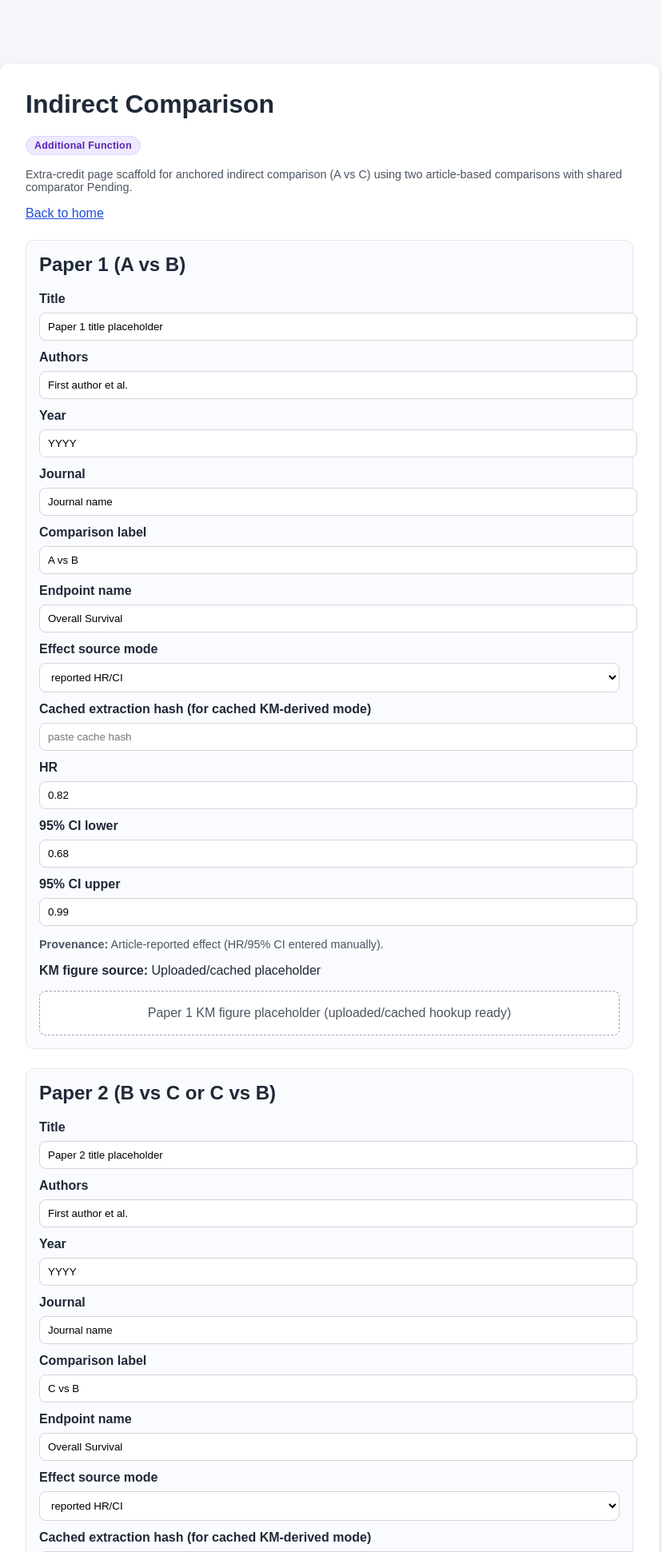
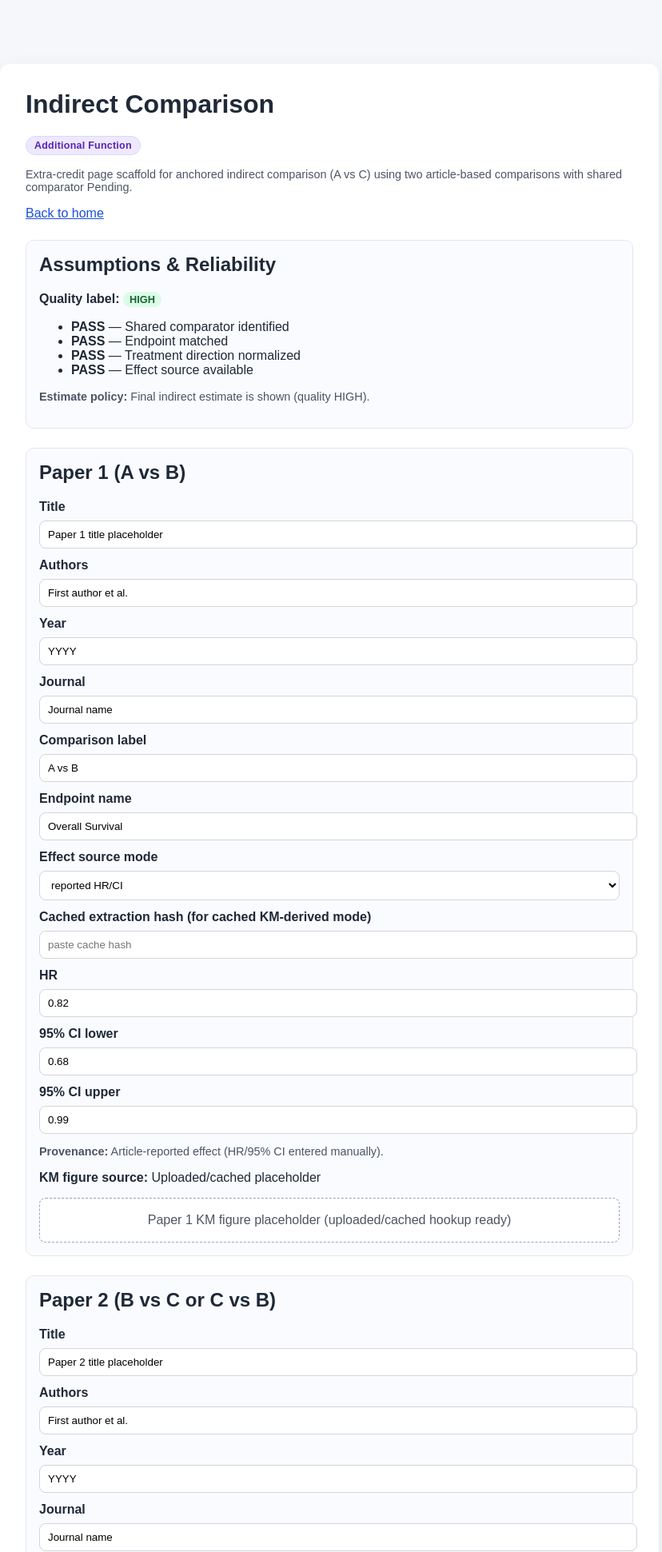
Before and after one commit to Scott-Zhu/km-logrank-webapp, a Flask app: page /indirect-comparison in a window 1280 px wide. Shown: the top 1941 px of the page at 80% size, without its empty margins (228-1056 px from the left). Run offline with Flask 3, Linux system fonts and the light colour scheme.

Commit message:
Add assumptions and quality panel for indirect comparison

```diff
--- a/app.py
+++ b/app.py
@@ -606,6 +606,60 @@ def _run_anchored_indirect_comparison(paper_1: dict, paper_2: dict) -> dict:
     }
 
 
+def _build_indirect_quality_panel(paper_1: dict, paper_2: dict, effect_source_available: bool) -> dict:
+    endpoint_matched = paper_1["endpoint_name"].strip().lower() == paper_2["endpoint_name"].strip().lower()
+
+    comparator_identified = False
+    directions_normalized = False
+    comparator = ""
+    quality_reasons: list[str] = []
+
+    try:
+        left_1, right_1 = _parse_comparison_label(paper_1["comparison_label"])
+        left_2, right_2 = _parse_comparison_label(paper_2["comparison_label"])
+        overlap = {left_1, right_1}.intersection({left_2, right_2})
+        comparator_identified = len(overlap) == 1
+        if comparator_identified:
+            comparator = next(iter(overlap))
+            _normalize_to_comparator(left_1, right_1, 0.0, comparator)
+            _normalize_to_comparator(left_2, right_2, 0.0, comparator)
+            directions_normalized = True
+    except ValueError:
+        comparator_identified = False
+        directions_normalized = False
+
+    if not endpoint_matched:
+        quality_reasons.append("Endpoint mismatch between the two direct comparisons.")
+    if not comparator_identified:
+        quality_reasons.append("Shared comparator is ambiguous or missing.")
+    if not directions_normalized:
+        quality_reasons.append("Treatment directions could not be normalized to a shared comparator.")
+    if not effect_source_available:
+        quality_reasons.append("One or both direct effects are unavailable from the selected source.")
+
+    any_cached = paper_1.get("source_mode") == "cached" or paper_2.get("source_mode") == "cached"
+    if not comparator_identified or not endpoint_matched:
+        quality_label = "LOW"
+    elif any_cached:
+        quality_label = "MEDIUM"
+    else:
+        quality_label = "HIGH"
+
+    return {
+        "checks": [
+            {"label": "Shared comparator identified", "passed": comparator_identified},
+            {"label": "Endpoint matched", "passed": endpoint_matched},
+            {"label": "Treatment direction normalized", "passed": directions_normalized},
+            {"label": "Effect source available", "passed": effect_source_available},
+        ],
+        "quality_label": quality_label,
+        "comparator": comparator or "N/A",
+        "reasons": quality_reasons,
+        "is_exploratory": quality_label == "MEDIUM",
+        "suppress_estimate": quality_label == "LOW",
+    }
+
+
 @app.route("/")
 def home():
     return render_template("index.html", manual_group_a="", manual_group_b="")
@@ -656,8 +710,10 @@ def indirect_comparison():
 
     errors: list[str] = []
     anchored_result = None
+    quality_panel = _build_indirect_quality_panel(paper_1, paper_2, effect_source_available=True)
 
     if request.method == "POST":
+        effect_source_available = True
         for paper_label, paper in (("paper_1", paper_1), ("paper_2", paper_2)):
             paper["title"] = request.form.get(f"{paper_label}_title", paper["title"]).strip() or paper["title"]
             paper["authors"] = request.form.get(f"{paper_label}_authors", paper["authors"]).strip() or paper["authors"]
@@ -672,6 +728,7 @@ def indirect_comparison():
 
             if paper["source_mode"] not in {"reported", "cached"}:
                 errors.append(f"{paper_label.replace('_', ' ').title()}: unsupported source mode.")
+                effect_source_available = False
                 continue
 
             if paper["source_mode"] == "cached":
@@ -679,6 +736,7 @@ def indirect_comparison():
                     errors.append(
                         f"{paper_label.replace('_', ' ').title()}: choose a cached extraction hash for KM-derived mode."
                     )
+                    effect_source_available = False
                     continue
                 cached_payload = _load_cached_extraction(paper["cached_hash"])
                 if cached_payload is None:
@@ -686,6 +744,7 @@ def indirect_comparison():
                         f"{paper_label.replace('_', ' ').title()}: no cached extraction found for hash "
                         f"'{paper['cached_hash']}'."
                     )
+                    effect_source_available = False
                     continue
                 try:
                     cached_effect = _derive_cached_effect_estimate(cached_payload, paper["comparison_label"])
@@ -694,6 +753,7 @@ def indirect_comparison():
                     paper["ci_upper"] = float(cached_effect["ci_upper"])
                 except (ValueError, KeyError, TypeError) as exc:
                     errors.append(f"{paper_label.replace('_', ' ').title()}: {exc}")
+                    effect_source_available = False
                     continue
                 paper["provenance_note"] = (
                     f"Derived from cached KM reconstruction (cache hash: {paper['cached_hash']}). "
@@ -715,17 +775,34 @@ def indirect_comparison():
                         f"{paper_label.replace('_', ' ').title()} {field_label}: please enter a numeric value "
                         "(examples: 0.6, 0.82, 1, 1.25, 0.811001)."
                     )
+                    effect_source_available = False
             paper["provenance_note"] = "Article-reported effect (HR/95% CI entered manually)."
 
+        quality_panel = _build_indirect_quality_panel(paper_1, paper_2, effect_source_available)
+
         if not errors:
-            try:
-                anchored_result = _run_anchored_indirect_comparison(paper_1, paper_2)
-                anchored_result["provenance_summary"] = (
-                    f"Paper 1 source: {paper_1['provenance_note']} | "
-                    f"Paper 2 source: {paper_2['provenance_note']}"
+            if quality_panel["suppress_estimate"]:
+                reasons = quality_panel["reasons"] or [
+                    "Indirect estimate suppressed due to low-quality assumptions."
+                ]
+                errors.append(
+                    "Indirect estimate suppressed (quality LOW): "
+                    + " ".join(reasons)
                 )
-            except ValueError as exc:
-                errors.append(str(exc))
+            else:
+                try:
+                    anchored_result = _run_anchored_indirect_comparison(paper_1, paper_2)
+                    anchored_result["provenance_summary"] = (
+                        f"Paper 1 source: {paper_1['provenance_note']} | "
+                        f"Paper 2 source: {paper_2['provenance_note']}"
+                    )
+                    if quality_panel["is_exploratory"]:
+                        anchored_result["quality_note"] = (
+                            "Quality is MEDIUM because one or both direct effects are KM-cache derived; "
+                            "interpret this indirect estimate as exploratory."
+                        )
+                except ValueError as exc:
+                    errors.append(str(exc))
 
     return render_template(
         "indirect_comparison.html",
@@ -735,6 +812,7 @@ def indirect_comparison():
         anchored_result=anchored_result,
         indirect_errors=errors,
         cached_hashes=cached_hashes,
+        quality_panel=quality_panel,
     )
 
 
--- a/static/styles.css
+++ b/static/styles.css
@@ -210,3 +210,26 @@ summary {
   background: #f0f9ff;
   border-color: #bfdbfe;
 }
+
+.quality-label {
+  display: inline-block;
+  padding: 2px 8px;
+  border-radius: 999px;
+  font-size: 0.8rem;
+  font-weight: 700;
+}
+
+.quality-high {
+  background: #dcfce7;
+  color: #166534;
+}
+
+.quality-medium {
+  background: #fef3c7;
+  color: #92400e;
+}
+
+.quality-low {
+  background: #fee2e2;
+  color: #991b1b;
+}
--- a/templates/indirect_comparison.html
+++ b/templates/indirect_comparison.html
@@ -21,6 +21,27 @@
         {% endfor %}
       </section>
       {% endif %}
+      <section class="result-card">
+        <h2>Assumptions & Reliability</h2>
+        <p><strong>Quality label:</strong> <span class="quality-label quality-{{ quality_panel.quality_label|lower }}">{{ quality_panel.quality_label }}</span></p>
+        <ul>
+          {% for check in quality_panel.checks %}
+          <li>
+            <strong>{{ "PASS" if check.passed else "FAIL" }}</strong> — {{ check.label }}
+          </li>
+          {% endfor %}
+        </ul>
+        {% if quality_panel.reasons %}
+        <p class="small-note"><strong>Notes:</strong> {{ quality_panel.reasons|join(" ") }}</p>
+        {% endif %}
+        {% if quality_panel.quality_label == "LOW" %}
+        <p class="small-note"><strong>Estimate policy:</strong> Final indirect estimate is suppressed because quality is LOW.</p>
+        {% elif quality_panel.quality_label == "MEDIUM" %}
+        <p class="small-note"><strong>Estimate policy:</strong> Final indirect estimate is shown, but marked exploratory.</p>
+        {% else %}
+        <p class="small-note"><strong>Estimate policy:</strong> Final indirect estimate is shown (quality HIGH).</p>
+        {% endif %}
+      </section>
 
       <form action="{{ url_for('indirect_comparison') }}" method="post">
 
@@ -110,9 +131,18 @@
         <p><strong>z-score:</strong> {{ "%.4f"|format(anchored_result.z_score) }}</p>
         <p><strong>p-value:</strong> {{ "%.6f"|format(anchored_result.p_value) }}</p>
         <p><strong>Interpretation:</strong> {{ anchored_result.interpretation }}</p>
+        {% if anchored_result.quality_note %}
+        <p class="small-note"><strong>Quality note:</strong> {{ anchored_result.quality_note }}</p>
+        {% endif %}
         <p class="small-note"><strong>Provenance summary:</strong> {{ anchored_result.provenance_summary }}</p>
         {% else %}
-        <p class="small-note">Enter article-provided HR + 95% CI values for both direct comparisons, then click compute.</p>
+        <p class="small-note">
+          {% if quality_panel.quality_label == "LOW" %}
+          Estimate suppressed due to LOW quality assumptions. Resolve the failed checks above to enable calculation.
+          {% else %}
+          Enter article-provided HR + 95% CI values for both direct comparisons, then click compute.
+          {% endif %}
+        </p>
         {% endif %}
       </section>
       <datalist id="cached-hashes">
```
